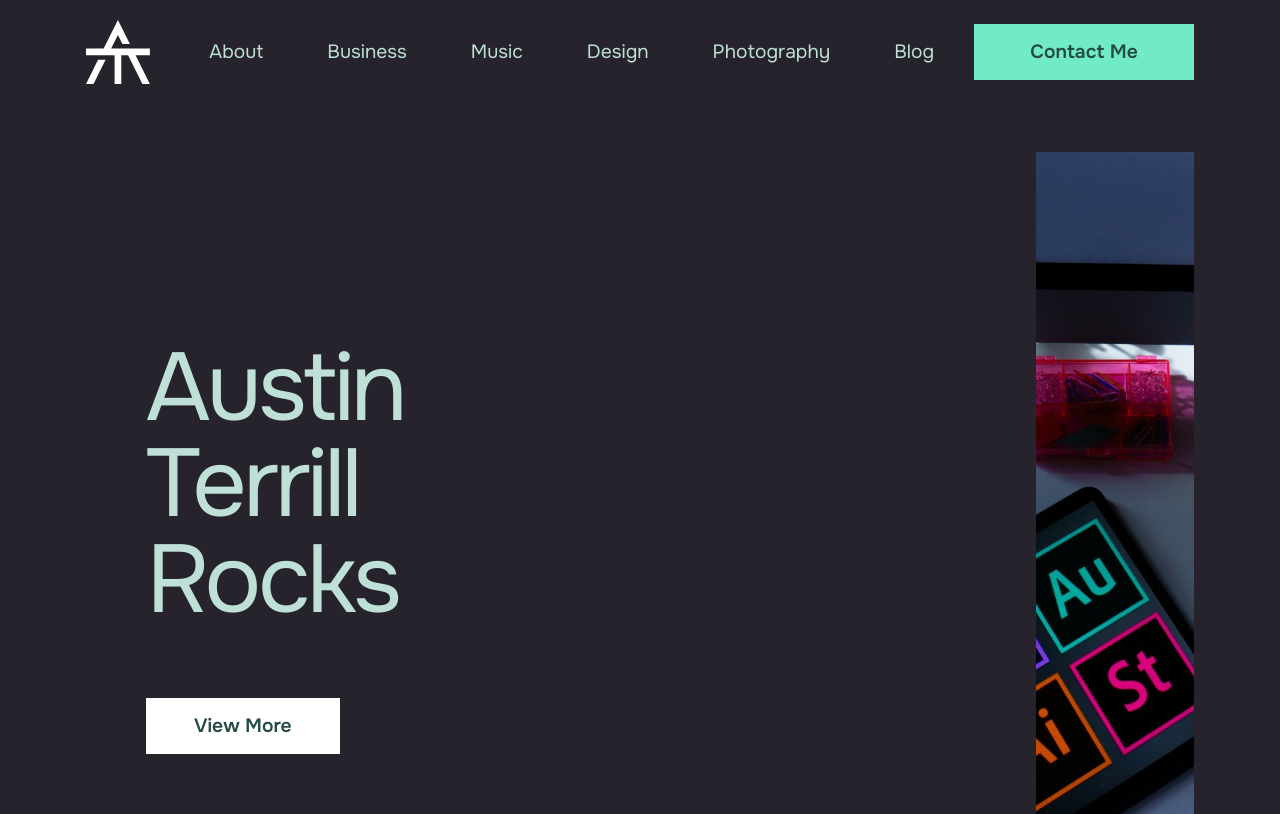
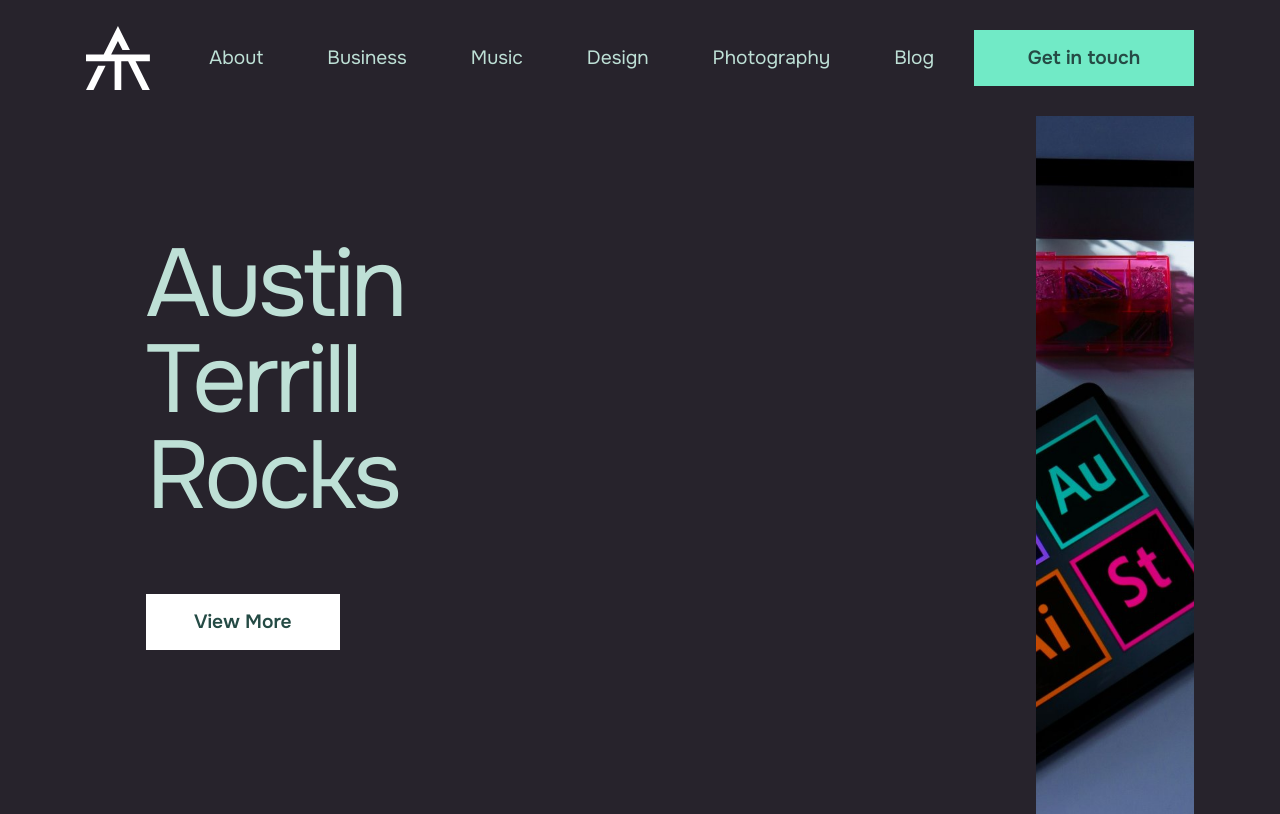
Before and after one commit to businesscardprinting/austin-terrill, a plain HTML site: page index.html in a window 1280 px wide. Shown: the top 814 px of the page. Drawn offline with Linux system fonts and the light colour scheme; files whose address does not match are found by name.

Commit message:
changed menu CTA text

```diff
--- a/assets/mobirise/css/mbr-additional.css
+++ b/assets/mobirise/css/mbr-additional.css
@@ -872,10 +872,13 @@ img {
 }
 .cid-u3FZ1vgrNk {
   background-color: transparent;
+  z-index: 1000;
+  width: 100%;
 }
 .cid-u3FZ1vgrNk .navbar-dropdown {
   background-color: #27232c !important;
   padding: 0;
+  position: absolute !important;
 }
 .cid-u3FZ1vgrNk .navbar.navbar-expand-lg .dropdown .dropdown-menu {
   background-color: #27232c !important;
@@ -899,8 +902,10 @@ img {
     transition: all 0s ease 0s;
   }
 }
-.cid-u3FZ1vgrNk .navbar-dropdown {
-  position: relative !important;
+.cid-u3FZ1vgrNk nav.navbar {
+  position: fixed;
+  padding-top: 1rem;
+  padding-bottom: 1rem;
 }
 .cid-u3FZ1vgrNk .icons-menu-main {
   display: flex;
@@ -3234,10 +3239,13 @@ img {
 }
 .cid-u3FZ1vgrNk {
   background-color: transparent;
+  z-index: 1000;
+  width: 100%;
 }
 .cid-u3FZ1vgrNk .navbar-dropdown {
   background-color: #27232c !important;
   padding: 0;
+  position: absolute !important;
 }
 .cid-u3FZ1vgrNk .navbar.navbar-expand-lg .dropdown .dropdown-menu {
   background-color: #27232c !important;
@@ -3261,8 +3269,10 @@ img {
     transition: all 0s ease 0s;
   }
 }
-.cid-u3FZ1vgrNk .navbar-dropdown {
-  position: relative !important;
+.cid-u3FZ1vgrNk nav.navbar {
+  position: fixed;
+  padding-top: 1rem;
+  padding-bottom: 1rem;
 }
 .cid-u3FZ1vgrNk .icons-menu-main {
   display: flex;
--- a/index.html
+++ b/index.html
@@ -21,7 +21,7 @@
   <link rel="stylesheet" href="assets/recaptcha.css">
   <link rel="preload" href="https://fonts.googleapis.com/css?family=Onest:100,200,300,400,500,600,700,800,900&display=swap" as="style" onload="this.onload=null;this.rel='stylesheet'">
   <noscript><link rel="stylesheet" href="https://fonts.googleapis.com/css?family=Onest:100,200,300,400,500,600,700,800,900&display=swap"></noscript>
-  <link rel="preload" as="style" href="assets/mobirise/css/mbr-additional.css?v=EWnkOq"><link rel="stylesheet" href="assets/mobirise/css/mbr-additional.css?v=EWnkOq" type="text/css">
+  <link rel="preload" as="style" href="assets/mobirise/css/mbr-additional.css?v=A8PYwz"><link rel="stylesheet" href="assets/mobirise/css/mbr-additional.css?v=A8PYwz" type="text/css">
 
 
 
@@ -34,7 +34,7 @@
 
 
 
-    <nav class="navbar navbar-dropdown navbar-expand-lg">
+    <nav class="navbar navbar-dropdown navbar-fixed-top navbar-expand-lg">
         <div class="menu_box container">
             <div class="navbar-brand d-flex">
                 <span class="navbar-logo">
@@ -61,7 +61,7 @@
                     <li class="nav-item">
                         <a class="nav-link link text-secondary display-4" href="#list01-b">Blog</a>
                     </li></ul>
-                <div class="mbr-section-btn-main" role="tablist"><a class="btn btn-warning display-4" href="#form01-9">Contact Me</a></div>
+                <div class="mbr-section-btn-main" role="tablist"><a class="btn btn-warning display-4" href="#form01-9">Get in touch</a></div>
 
             </div>
 
@@ -667,7 +667,7 @@
                     </div>
                     <div class="form-wrapper">
                         <div class="mbr-form" data-form-type="formoid">
-                            <form action="https://mobirise.eu/" method="POST" class="mbr-form form-with-styler" data-form-title="Form Name"><input type="hidden" name="email" data-form-email="true" value="Ms622nEZ3/GkEcIEZJbWycQ8JxDy6yOCypu1z1P7smrnyLBuH65Ei0mb0dSvqqsONlhOZOm5jb8Znk4r+kYDm8+OVveuRpJik5GaNZbzVZrMeAgy4ptqY3STJ4wd2GAD.48GJ7VaV6YXlisZtNjFXs/2Pw8sevJqjh7+Hrosf9calR7/LsHIuGxMhiy+CA79lSuA1Ju5mkdeEjnTnaOINhZjPAbd+o7qam7V81gV5ENZsyhlVChGX2MPqv395QyfY">
+                            <form action="https://mobirise.eu/" method="POST" class="mbr-form form-with-styler" data-form-title="Form Name"><input type="hidden" name="email" data-form-email="true" value="PAV7m4tGAGTfoNumj/AYDsE/u+LZLNpEEg19oaux/I26284/AvHgJrVxVpqRZngNVWrrsbIJ/tR/HchqDLKW3uIObUAY23Yqsx42YI1w57A+x87IeXnIxgE8kyv4h/UH.V6K8BcIgtg1id8FxHjmXpDLmcVnEF/xwCgOkYMTmMyrpNRPTkbapMvWlBKYPZjoxxOsycY8RAyy4IwPVO7PiJ9UXcBhO3YRM/4dNK1r9bHhE0CFrEQtzRUISvMgxl1VI">
                                 <div class="row">
                                     <div hidden="hidden" data-form-alert="" class="alert alert-success col-12">Thanks
                                         for filling out the form!</div>
```
Also changed, not shown: test.html (+4 -4 lines), 1 other file.
